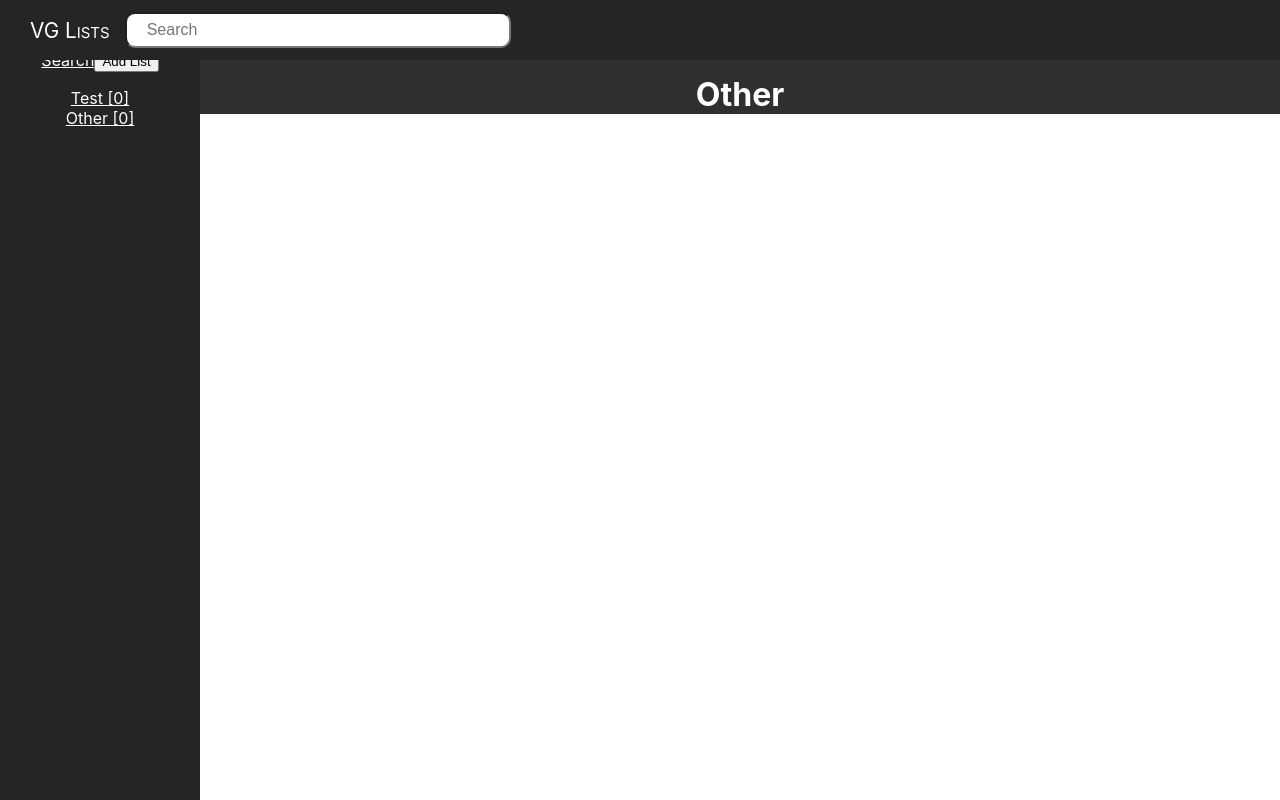
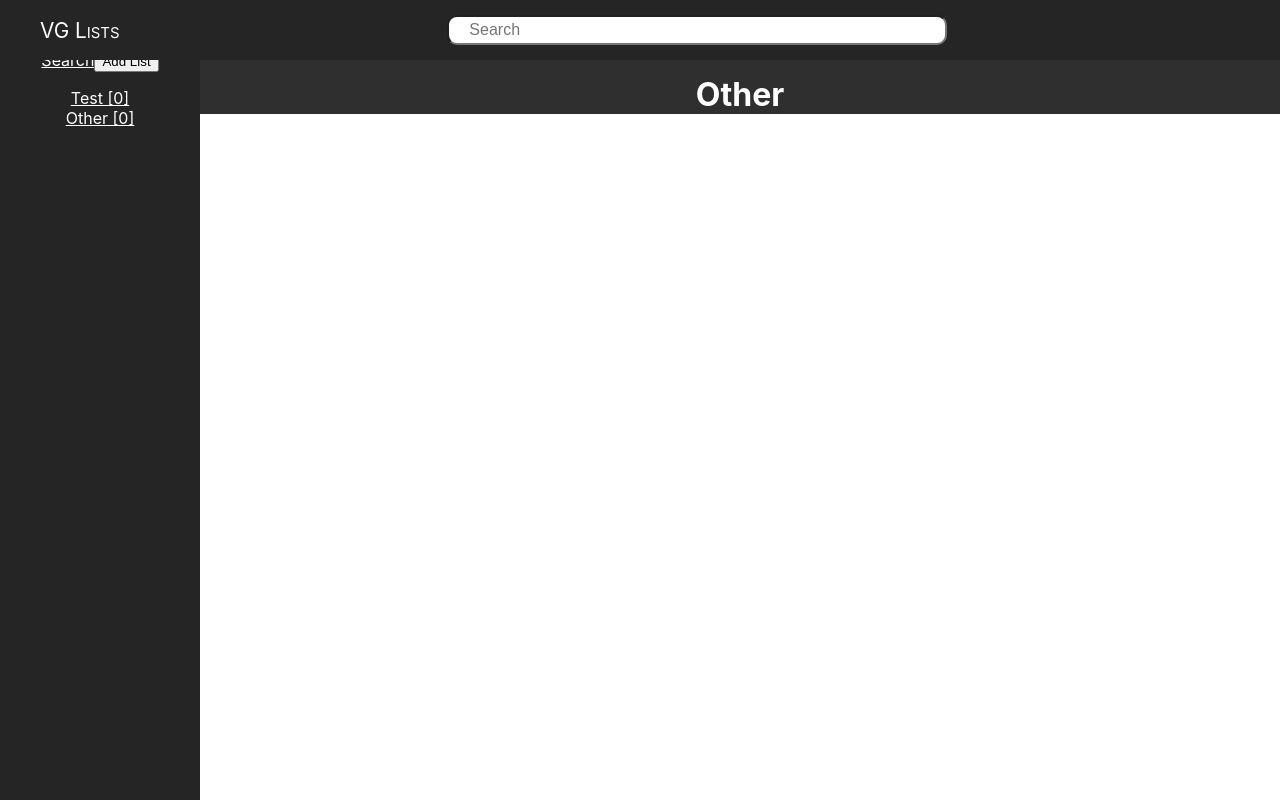
Before and after one commit to Flakari/vg-lists, a React (Create React App) app: page /vg-lists/other in a window 1280 px wide. Built offline with nearby package versions, Linux system fonts and the light colour scheme.

Commit message:
Added mobile search functionality.

```diff
--- a/src/components/Header/Header.js
+++ b/src/components/Header/Header.js
@@ -1,20 +1,28 @@
-import React from 'react';
+import React, { useState } from 'react';
 import './Header.scss';
 import Searchbar from '../Searchbar/Searchbar';
 
 const Header = (props) => {
+    const [showSearch, setShowSearch] = useState(false);
+
+    const toggleMobileSearch = () => {
+        setShowSearch(!showSearch);
+    }
+
     return (
-        <header>
-            <button><img src={require("../../images/Hamburger_icon.svg")} alt=""></img></button>
-            <p>VG Lists</p>
-            <div id="search-container">
-                <Searchbar setData={props.setData}/>
+        <>
+            <header>
+                <button><img src={require("../../images/Hamburger_icon.svg")} alt="Toggle Lists"></img></button>
+                <p>VG Lists</p>
+                <div id="search-container">
+                    <Searchbar setData={props.setData} />
+                </div>
+                <button onClick={toggleMobileSearch}><img src={require("../../images/magnifying-glass.svg")} alt="Search"></img></button>
+            </header>
+            <div id="mobile-search-container" className={showSearch ? 'visible': null}>
+                <Searchbar setData={props.setData} toggleSearch={toggleMobileSearch}/>
             </div>
-            <button><img src={require("../../images/magnifying-glass.svg")} alt="Search"></img></button>
-            <div id="mobile-search-container">
-                <Searchbar setData={props.setData}/>
-            </div>
-        </header>
+        </>
     );
 };
 
--- a/src/components/Header/Header.scss
+++ b/src/components/Header/Header.scss
@@ -8,7 +8,7 @@ header {
     display: flex;
     align-items: center;
     box-sizing: border-box;
-    padding: 0 15px;
+    padding: 0 20px;
     min-width: 275px;
 
     button {
@@ -39,25 +39,23 @@ header {
     }
 
     input[type=text] {
-        width: 90%;
+        width: 100%;
         height: 30px;
         border-radius: 10px;
         padding-left: 20px;
         font-size: 1em;
+        box-sizing: border-box;
     }
 
     #search-container {
-        width: 70%;
-        max-width: 400px;
-    }
-
-    #mobile-search-container {
-        display: none;
+        width: 65%;
+        max-width: 500px;
+        margin: 0 auto;
     }
 
     @media screen and (min-width: 450px) {
         > p {
-
+            margin: 0 15px 0 20px;
         }
 
         button {
@@ -71,5 +69,50 @@ header {
         #search-container {
             display: none;
         }
+
+        #mobile-search-container {
+            display: block;
+            position: absolute;
+            top: 50px;
+            background: #252525;
+            width: 100%;
+            padding: 20px;
+            right: 0px;
+            box-sizing: border-box;
+        }
+
+        #mobile-search-container.visible {
+            top: 20px;
+        }
     }
 }
+
+#mobile-search-container {
+    display: none;
+
+    input[type=text] {
+        width: 100%;
+        height: 30px;
+        border-radius: 10px;
+        padding-left: 20px;
+        font-size: 1em;
+        box-sizing: border-box;
+    }
+
+    @media screen and (max-width: 450px) {
+        display: block;
+        position: absolute;
+        top: -10px;
+        background: #252525;
+        width: 100%;
+        padding: 20px;
+        right: 0px;
+        box-sizing: border-box;
+        z-index: 1;
+        transition: top 0.5s ease-in-out;
+    }
+
+    &.visible {
+        top: 50px;
+    }
+}
--- a/src/components/Searchbar/Searchbar.js
+++ b/src/components/Searchbar/Searchbar.js
@@ -21,6 +21,7 @@ const Searchbar = (props) => {
 		.then(response => {
 			console.log(response.results);
 			props.setData(response.results);
+			if (props.hasOwnProperty('toggleSearch')) props.toggleSearch();
 		})
 		.catch(err => {
 			console.log(err);
```
